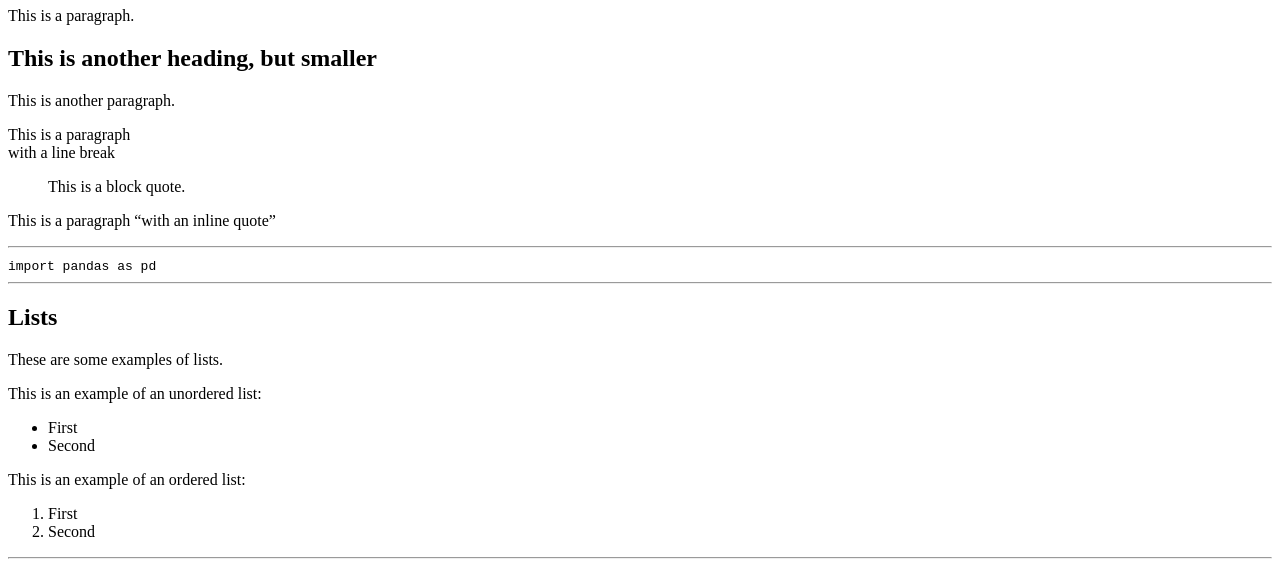
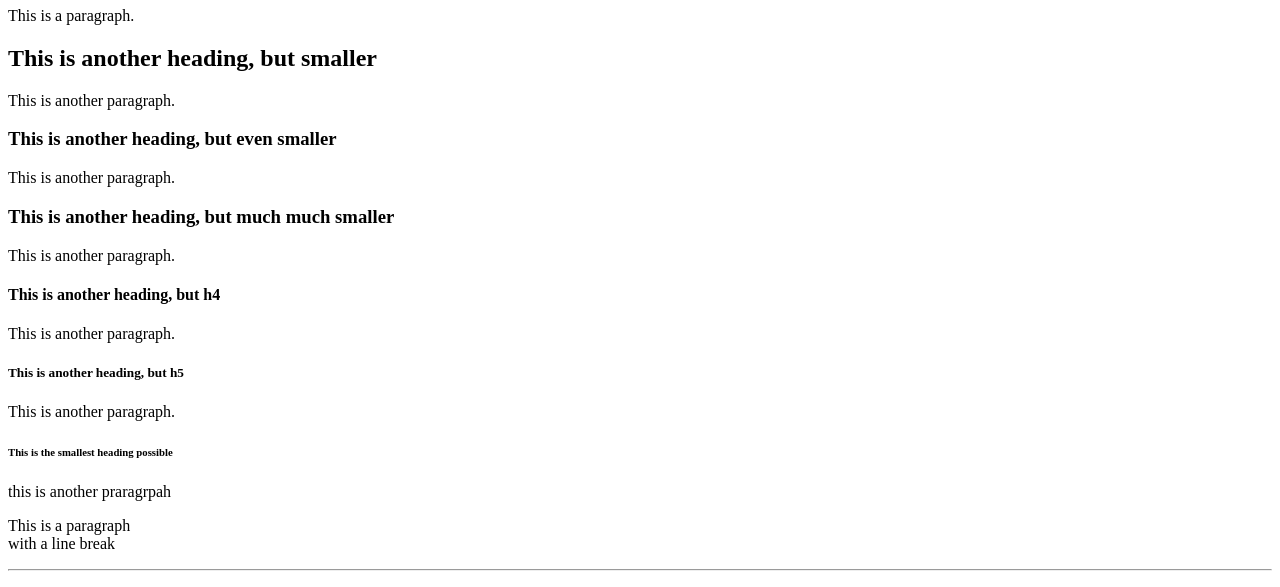
Before and after one commit to datasalaryman/basic-html, a plain HTML site: page index.html in a window 1280 px wide. Shown: the part 73-660 px from the top of the page. Drawn offline with Linux system fonts and the light colour scheme.

Commit message:
Update headings section

```diff
--- a/index.html
+++ b/index.html
@@ -6,22 +6,36 @@
     </head>
 
     <body>
-        <h1>This is a heading</h1>
+        <h1>Headings, paragraphs and linebreaks</h1>
         <p>This is a paragraph.</p>
         <h2>This is another heading, but smaller</h2>
         <p>This is another paragraph.</p>
+        <h3>This is another heading, but even smaller</h3>
+        <p>This is another paragraph.</p>
+        <h3>This is another heading, but much much smaller</h3>
+        <p>This is another paragraph.</p>
+        <h4>This is another heading, but h4</h4>
+        <p>This is another paragraph.</p>
+        <h5>This is another heading, but h5</h5>
+        <p>This is another paragraph.</p>
+        <h6>This is the smallest heading possible</h6>
+        <p>this is another praragrpah</p>
         <p>This is a paragraph<br>with a line break</p>
+        <hr>
+        <h1>Block and inline quotes</h1>
+        <p>This is a paragraph.</p>
         <blockquote>This is a block quote.</blockquote>
         <p>
             This is a paragraph
             <q>with an inline quote</q>
         </p>
         <hr>
+        <h1>Code blocks</h1>
         <code>
             import pandas as pd
         </code>
         <hr>
-        <h2>Lists</h2>
+        <h1>Lists</h1>
         <p>These are some examples of lists.</p>
         <p>This is an example of an unordered list:</p>
         <ul>
```
